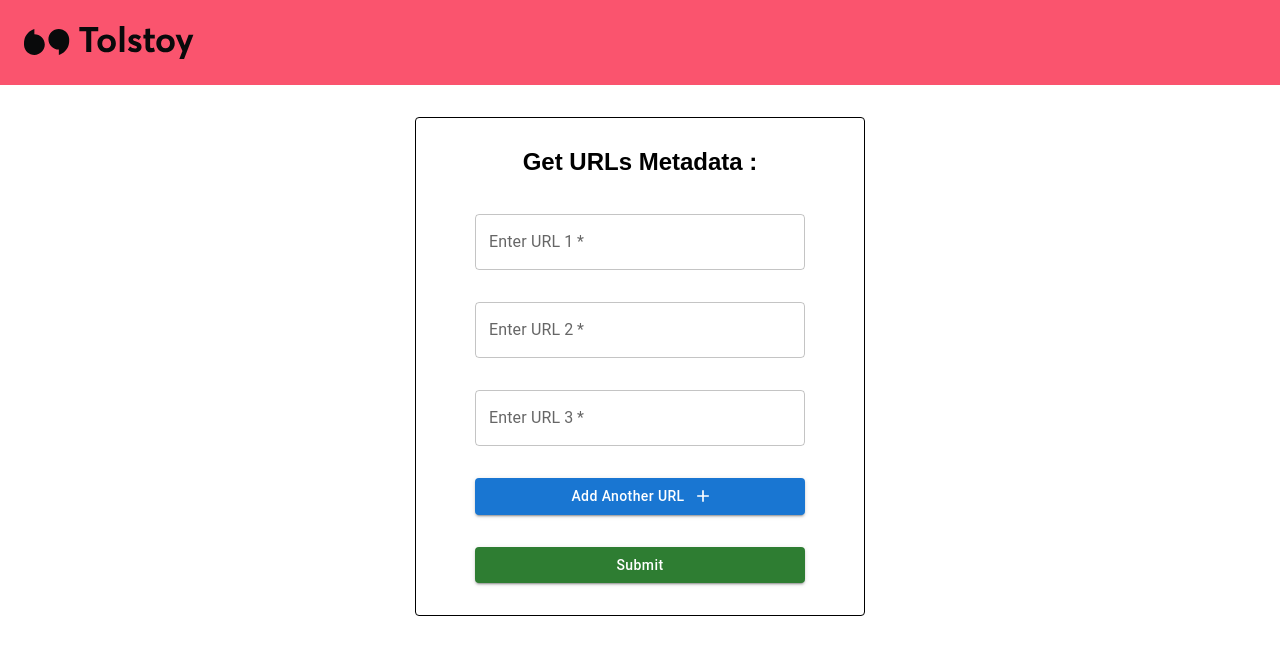
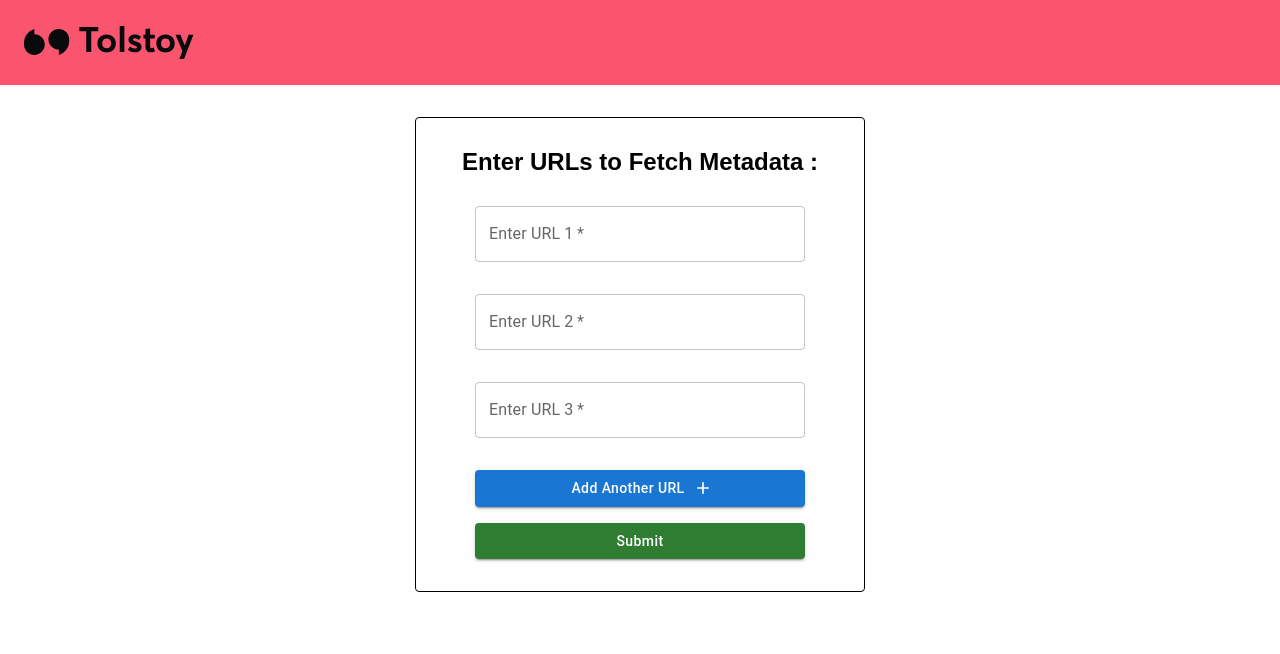
Before and after one commit to galbarcessat/Tolstoy-Frontend, a React (Vite) app: page /#/ in a window 1280 px wide. Shown: the top 654 px of the page. Built offline with nearby package versions, Linux system fonts and the light colour scheme.

Commit message:
getMetadata function , MetadataResults cmp starter , show error msg

```diff
--- a/src/assets/styles/cmps/UrlsForm.scss
+++ b/src/assets/styles/cmps/UrlsForm.scss
@@ -3,7 +3,7 @@
     flex-direction: column;
     align-items: center;
     justify-content: center;
-    gap: 2.5rem;
+    gap: 2rem;
     padding: 2rem;
     border: 1px solid black;
     margin-top: 2rem;
@@ -26,5 +26,12 @@
             align-items: center;
             gap: 1rem;
         }
+
+        .btns-container {
+            display: flex;
+            flex-direction: column;
+            justify-content: center;
+            gap: 1rem;
+        }
     }
 }
--- a/src/assets/styles/pages/HomePage.scss
+++ b/src/assets/styles/pages/HomePage.scss
@@ -1,6 +1,12 @@
 .home-page-container {
     display: flex;
+    flex-direction: column;
     align-items: center;
     justify-content: center;
     margin-top: 85px;
+    gap: 1rem;
+
+    .error-msg{
+        color: red;
+    }
 }
--- /dev/null
+++ b/src/cmps/MetadataResults.jsx
@@ -0,0 +1,14 @@
+
+export function MetadataResults({ metadata }) {
+    return (
+        <div>
+            {metadata.map((data, index) => (
+                <div key={index}>
+                    <h2>{data.title}</h2>
+                    <p>{data.description}</p>
+                    {data.image && <img src={data.image} alt={data.title} />}
+                </div>
+            ))}
+        </div>
+    )
+}
--- a/src/cmps/UrlsForm.jsx
+++ b/src/cmps/UrlsForm.jsx
@@ -2,7 +2,7 @@ import React, { useState } from 'react';
 import { TextField, Button, IconButton } from '@mui/material';
 import { Add as AddIcon, Delete as DeleteIcon } from '@mui/icons-material';
 
-export function UrlsForm({ onSubmit }) {
+export function UrlsForm({ handleUrlsSubmit }) {
     const [urls, setUrls] = useState(['', '', ''])
 
     function handleUrlChange(index, value) {
@@ -23,15 +23,15 @@ export function UrlsForm({ onSubmit }) {
     function handleSubmit(event) {
         event.preventDefault()
         if (urls.some(url => !url)) {
-            alert('Please fill out all URL fields.')
+            // alert('Please fill out all URL fields.')
         } else {
-            onSubmit(urls)
+            handleUrlsSubmit(urls)
         }
     }
 
     return (
         <div className='form-container'>
-            <h1>Get URLs Metadata :</h1>
+            <h1>Enter URLs to Fetch Metadata : </h1>
             <form onSubmit={handleSubmit}>
 
                 {urls.map((url, index) => {
@@ -61,6 +61,7 @@ export function UrlsForm({ onSubmit }) {
                     )
                 })}
 
+                <div className='btns-container'>
                     <Button
                         variant="contained"
                         color="primary"
@@ -80,6 +81,8 @@ export function UrlsForm({ onSubmit }) {
                     >
                         Submit
                     </Button>
+                </div>
+
             </form>
         </div>
     )
--- a/src/pages/HomePage.jsx
+++ b/src/pages/HomePage.jsx
@@ -1,11 +1,27 @@
+import { useState } from "react";
+import { MetadataResults } from "../cmps/MetadataResults";
 import { UrlsForm } from "../cmps/UrlsForm";
+import { urlService } from "../services/url.service.local";
 
 export function HomePage() {
+    const [metadata, setMetadata] = useState([])
+    const [error, setError] = useState(null)
+
+    async function handleUrlsSubmit(urls) {
+        try {
+            setError(null)
+            const { data } = await urlService.getMetadata(urls)
+            setMetadata(data)
+        } catch (err) {
+            setError('Failed to fetch metadata. Please try again.');
+        }
+    };
 
     return (
         <div className="home-page-container">
-            <UrlsForm />
-
+            <UrlsForm handleUrlsSubmit={handleUrlsSubmit} />
+            {error && <p className="error-msg">{error}</p>}
+            {(metadata && metadata.length < 0) && <MetadataResults />}
         </div>
     )
 }
--- a/src/services/http.service.js
+++ b/src/services/http.service.js
@@ -39,9 +39,6 @@ async function ajax(endpoint, method = 'GET', data = null) {
     } catch (err) {
         console.log(`Had Issues ${method}ing to the backend, endpoint: ${endpoint}, with data: `, data)
         console.dir(err)
-        if (err.response && err.response.status === 401) {
-            sessionStorage.clear()
-        }
         throw err
     }
 }
--- a/src/services/url.service.local.js
+++ b/src/services/url.service.local.js
@@ -1,8 +1,18 @@
 import { httpService } from './http.service.js'
 
-const STORAGE_KEY = 'urlDB'
 const BASE_URL = 'url'
 
 export const urlService = {
+    getMetadata
+}
 
+async function getMetadata(urls) {
+    try {
+        const res = await httpService.post(`${BASE_URL}fetch-metadata`, urls)
+        console.log('res:', res)
+        return res
+    } catch (error) {
+        console.log('error:', error)
+        throw error
+    }
 }
```
Also changed, not shown: src/cmps/MetadataList.jsx (added), src/cmps/MetadataPreview.jsx (added). Lines whose indentation alone changed are shown as unchanged.
